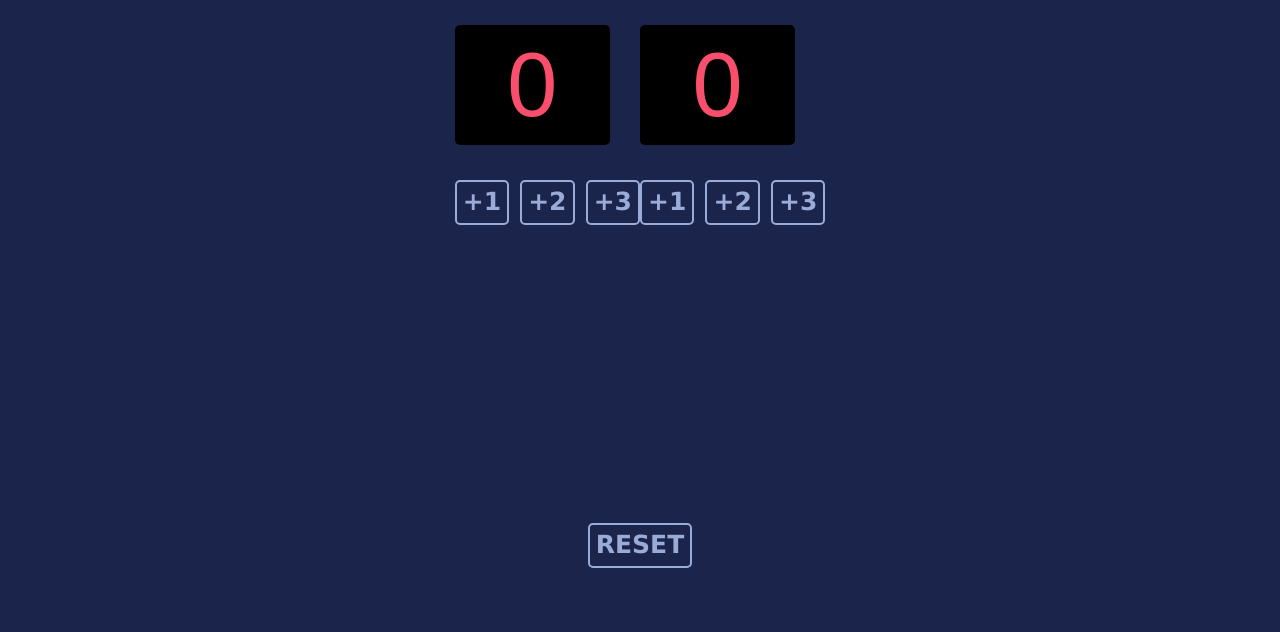
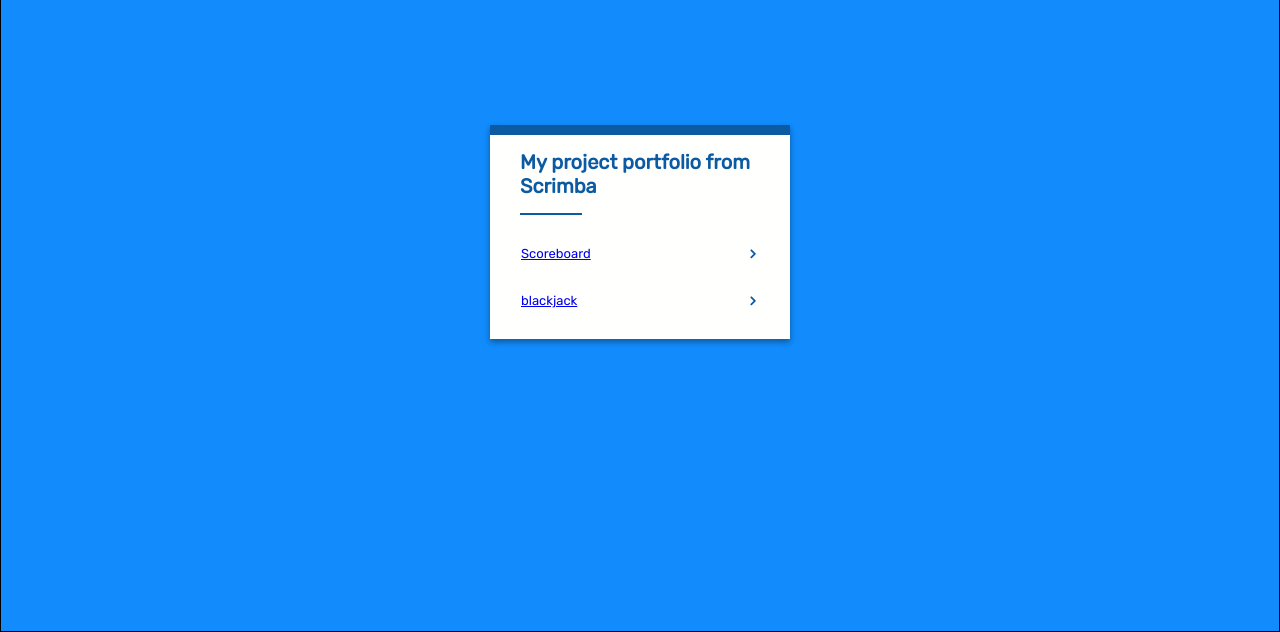
Before and after one commit to fcelestino02/scoreboard, a plain HTML site: page index.html in a window 1280 px wide. Shown: the part 168-800 px from the top of the page. Drawn offline with nearby package versions, Linux system fonts and the light colour scheme; a web font is replaced by a local one.

Commit message:
Making it a portfolio
Making this repository a project portifolio from Scrimba courses

```diff
--- a/index.css
+++ b/index.css
@@ -1,74 +1,69 @@
-body {
-    margin: 0;
-
+* {
+  box-sizing: border-radius;
+  font-family: 'Rubik', sans-serif;
 }
-
 .container {
-    display: flex;
-    flex-flow: row wrap;
-    justify-content: space-around;
-    background-color: #1B244A;
-    height: 100%;
-    text-align: center;
-    font-family: Verdana, Geneva, Tahoma, sans-serif;
-    font-size: 35px;
-    color: white;
-    align-items: center;
-    justify-content: center;
+  border: 1px solid black;
+  position: absolute;
+  top: 0;
+  right: 0;
+  bottom: 0;
+  left: 0;
+  margin: auto;
+  display: grid;
+  place-items: center;
+  background-color: #128CFC;
 }
-
-
-
-
-#home-points-text, #guest-points-text{
-
-     display: flex;
-     font-family:'Cursed Timer ULiL', sans-serif;
-     background-color: black;
-     color: #F94F6D;
-     font-size: 90px;
-     border-radius: 5px;
-     width: 155px;
-     height: 120px;
-     align-items:center;
-     justify-content:center;
+.items {
+  width: 300px;
+  background: #fffffe;
+  box-shadow: 0 3px 6px rgba(0, 0, 0, 0.16), 0 3px 6px rgba(0, 0, 0, 0.23);
+  border-top: 10px solid #0B5AA2;
 }
-
-
-
-.btn-home,.btn-guest, .reset button {
-    font-size: 25px;
-    font-weight: bolder;
-    margin-top: 35px;
-    width: px;
-    height: 45px;
-    background-color: #1B244A;
-    border: 2px solid #9AABD8;
-    border-radius: 5px;
-    color: #9AABD8
+.items-head p {
+  padding: 5px 20px;
+  margin: 10px;
+  color: #0B5AA2;
+  font-weight: bold;
+  font-size: 20px;
 }
-
-.reset button {
-    width: auto;
-    margin: 0;
+.items-head hr {
+  width: 20%;
+  margin: 0px 30px;
+  border: 1px solid #0B5AA2;
 }
-.btn-home:hover, .btn-guest:hover{
-    background-color: #1B344A;
-    border-color: white;
-    color: white
+.items-body {
+  padding: 10px;
+  margin: 10px;
+  display: grid;
+  grid-gap: 10px;
 }
-.reset button:hover{
-    background: darkred;
-    color: white
+.items-body-content {
+  padding: 10px;
+  padding-right: 0px;
+  display: grid;
+  grid-template-columns: 10fr 1fr;
+  font-size: 13px;
+  grid-gap: 10px;
+  border: 1px solid transparent;
+  cursor: pointer;
 }
-.btn-home:focus, .btn-guest:focus, .reset button{
-    outline: none;
-
+.items-body-content:hover {
+  border-radius: 15px;
+  border: 1px solid #0B5AA2;
 }
-
-break{
-  flex-basis: 100%;
-  width: 0px;
-  height: 0px;
-  overflow: hidden;
+.items-body-content i {
+  align-self: center;
+  font-size: 15px;
+  color: #0B5AA2;
+  font-weight: bold;
+  animation: icon 1.5s infinite forwards;
 }
+@keyframes icon {
+  0%, 100% {
+     transform: translate(0px);
+ }
+  50% {
+     transform: translate(3px);
+ }
+}
--- a/index.html
+++ b/index.html
@@ -1,50 +1,39 @@
-<html>
+<!DOCTYPE html>
+<html lang="pt-br">
 <head>
 
+    <link rel="stylesheet" href="index.css">
+    <meta charset="UTF-8">
+    <meta http-equiv="X-UA-Compatible" content="IE=edge">
+    <meta name="viewport" content="width=device-width, initial-scale=1.0">
 
-        <link rel="stylesheet" href="https://cdnjs.cloudflare.com/ajax/libs/normalize/8.0.1/normalize.css">
-        <link rel="stylesheet" href="index.css">
-        <link href="https://fonts.cdnfonts.com/css/cursed-timer-ulil" rel="stylesheet">
+    <link rel="stylesheet" href="https://cdnjs.cloudflare.com/ajax/libs/font-awesome/4.7.0/css/font-awesome.min.css">
+    <link href="https://fonts.googleapis.com/css?family=Rubik" rel="stylesheet">
 
-        <meta name="viewport" content="width=device-width, initial-scale=1" />
-        <meta property="og:url" content="https://stirring-dolphin-f5b4b6.netlify.app/" />
-        <meta property="og:title" content="Bora estudar, Homem Aranha do Ceará" />
-        <meta property="og:image" content="images/miranha.jpg" />
-        <meta property="og:description" content="O miranha do Ceará quer ser garoto de programa" />
-        <meta name="theme-color" content="#fe2813">
+    <title>Scrimba Projects List</title>
 </head>
 <body>
+
     <div class="container">
-            <div id="home">
-                <h3>ALIENS</h3>
-                <div id="home-score">
-                    <span id="home-points-text">0</span>
-
-                </div>
-                <button class="btn-home plus-one" onclick="plusOneHome()">+1</button>
-                <button class="btn-home plus-two" onclick="plusTwoHome()">+2</button>
-                <button class="btn-home plus-three" onclick="plusThreeHome()">+3</button>
+        <div class="items">
+          <div class="items-head">
+            <p>My project portfolio from Scrimba</p>
+            <hr>
           </div>
 
-            <div id="guest">
-                <h3>WOLFS</h3>
-                <div id="guest-score">
-                    <span id="guest-points-text">0</span>
+          <div class="items-body">
+            <div class="items-body-content">
+              <a href="projects/scoreboard/">Scoreboard</a>
+
+              <i class="fa fa-angle-right"></i>
+            </div>
+            <div class="items-body-content">
+              <a href="projects/blackjack/">blackjack</a>
+              <i class="fa fa-angle-right"></i>
+            </div>
+          </div>
+        </div>
       </div>
 
-                <button class="btn-guest plus-one" onclick="plusOneGuest()">+1</button>
-                <button class="btn-guest plus-two" onclick="plusTwoGuest()">+2</button>
-                <button class="btn-guest plus-three" onclick="plusThreeGuest()">+3</button>
-            </div>
-
-           <break></break>
-           <div class="reset">
-               <br>
-               <button id="reset" onclick="resetScore()">RESET</button>
-           </div>
-
-        </div>
-
-        <script src="index.js"></script>
 </body>
 </html>
--- /dev/null
+++ b/projects/scoreboard/index.css
@@ -0,0 +1,74 @@
+body {
+    margin: 0;
+
+}
+
+.container {
+    display: flex;
+    flex-flow: row wrap;
+    justify-content: space-around;
+    background-color: #1B244A;
+    height: 100%;
+    text-align: center;
+    font-family: Verdana, Geneva, Tahoma, sans-serif;
+    font-size: 35px;
+    color: white;
+    align-items: center;
+    justify-content: center;
+}
+
+
+
+
+#home-points-text, #guest-points-text{
+
+     display: flex;
+     font-family:'Cursed Timer ULiL', sans-serif;
+     background-color: black;
+     color: #F94F6D;
+     font-size: 90px;
+     border-radius: 5px;
+     width: 155px;
+     height: 120px;
+     align-items:center;
+     justify-content:center;
+}
+
+
+
+.btn-home,.btn-guest, .reset button {
+    font-size: 25px;
+    font-weight: bolder;
+    margin-top: 35px;
+    width: px;
+    height: 45px;
+    background-color: #1B244A;
+    border: 2px solid #9AABD8;
+    border-radius: 5px;
+    color: #9AABD8
+}
+
+.reset button {
+    width: auto;
+    margin: 0;
+}
+.btn-home:hover, .btn-guest:hover{
+    background-color: #1B344A;
+    border-color: white;
+    color: white
+}
+.reset button:hover{
+    background: darkred;
+    color: white
+}
+.btn-home:focus, .btn-guest:focus, .reset button{
+    outline: none;
+
+}
+
+break{
+  flex-basis: 100%;
+  width: 0px;
+  height: 0px;
+  overflow: hidden;
+}
```
Also changed, not shown: projects/blackjack/index.html (added, +10 -0 lines), projects/scoreboard/index.html (added, +50 -0 lines), projects/blackjack/index.css (added), projects/blackjack/index.js (added), projects/images/miranha.jpg (renamed from images/miranha.jpg), projects/scoreboard/index.js (renamed from index.js). Lines whose indentation alone changed are shown as unchanged.
